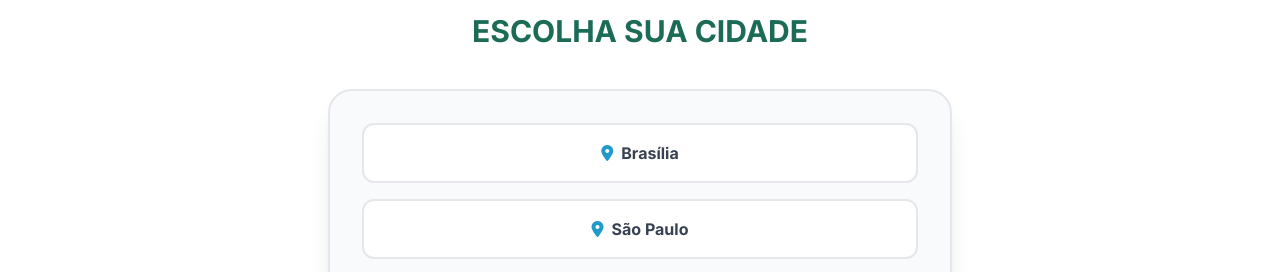
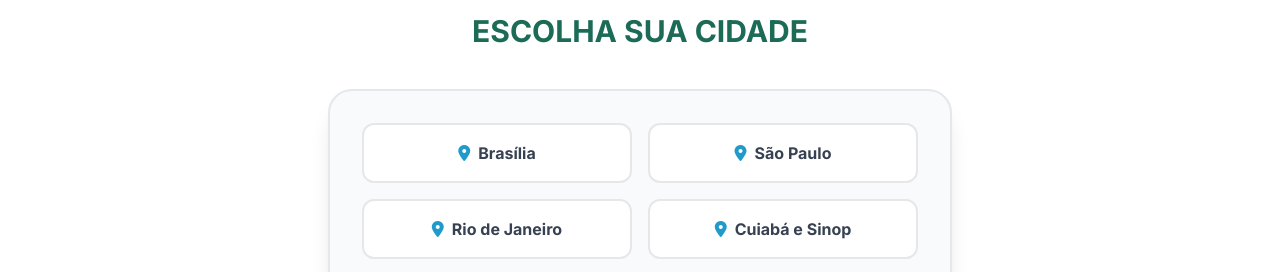
Before and after one commit to Thiagoarrigo/conjunto-de-viagens, a plain HTML site: page index.html in a window 1280 px wide. Shown: the part 1870-2142 px from the top of the page. Drawn offline with nearby package versions, Linux system fonts and the light colour scheme.

Commit message:
Update index.html

```diff
--- a/index.html
+++ b/index.html
@@ -126,6 +126,8 @@
                     <option value="São Paulo - Guarulhos (GRU)">
                     <option value="São Paulo - Congonhas (CGH)">
                     <option value="Campinas - Viracopos (VCP)">
+                    <option value="Rio de Janeiro - Galeão (GIG)">
+                    <option value="Rio de Janeiro - Santos Dumont (SDU)">
                 </datalist>
 
                 <p class="text-xs text-gray-500 mt-3 italic flex items-center">
@@ -142,7 +144,7 @@
     <section class="py-20 bg-white">
         <div class="container mx-auto px-6">
             <div class="grid md:grid-cols-3 gap-8">
-                <!-- Benefício 1: Somos uma agência (Versão Ajustada) -->
+                <!-- Benefício 1: Somos uma agência -->
                 <div class="p-8 rounded-2xl bg-verde-claro border border-transparent hover:border-verde-principal transition-all text-center">
                     <div class="w-16 h-16 bg-verde-principal rounded-full flex items-center justify-center mb-6 mx-auto">
                         <i class="fas fa-building text-white text-2xl"></i>
@@ -239,12 +241,15 @@
         <div class="container mx-auto px-6 max-w-2xl">
             <h2 class="text-3xl font-bold text-verde-principal mb-10 uppercase">Escolha sua cidade</h2>
             <div class="bg-gray-50 p-8 rounded-3xl shadow-xl border-2 border-verde-claro">
-                <div class="grid grid-cols-1 gap-4 mb-8">
+                <div class="grid grid-cols-1 sm:grid-cols-2 gap-4 mb-8">
                     <button onclick="selectCity('brasília', 'https://chat.whatsapp.com/DFwubGTwOoC2L9SXwJeZi2')" class="city-option p-4 rounded-xl border-2 border-gray-200 bg-white font-bold text-gray-700 hover:border-azul-institucional transition-all flex items-center justify-center">
                         <i class="fas fa-map-marker-alt mr-2 text-azul-institucional"></i> Brasília
                     </button>
                     <button onclick="selectCity('são paulo', 'https://chat.whatsapp.com/BwWXawnGJaJ27Yyztb9fSH')" class="city-option p-4 rounded-xl border-2 border-gray-200 bg-white font-bold text-gray-700 hover:border-azul-institucional transition-all flex items-center justify-center">
                         <i class="fas fa-map-marker-alt mr-2 text-azul-institucional"></i> São Paulo
+                    </button>
+                    <button onclick="selectCity('rio de janeiro', 'https://chat.whatsapp.com/J0lDBJ3docT12dAtfgShoJ')" class="city-option p-4 rounded-xl border-2 border-gray-200 bg-white font-bold text-gray-700 hover:border-azul-institucional transition-all flex items-center justify-center">
+                        <i class="fas fa-map-marker-alt mr-2 text-azul-institucional"></i> Rio de Janeiro
                     </button>
                     <button onclick="selectCity('cuiabá', 'https://chat.whatsapp.com/H9ek3vgzNjs1nWtncqhXBo')" class="city-option p-4 rounded-xl border-2 border-gray-200 bg-white font-bold text-gray-700 hover:border-azul-institucional transition-all flex items-center justify-center">
                         <i class="fas fa-map-marker-alt mr-2 text-azul-institucional"></i> Cuiabá e Sinop
```
